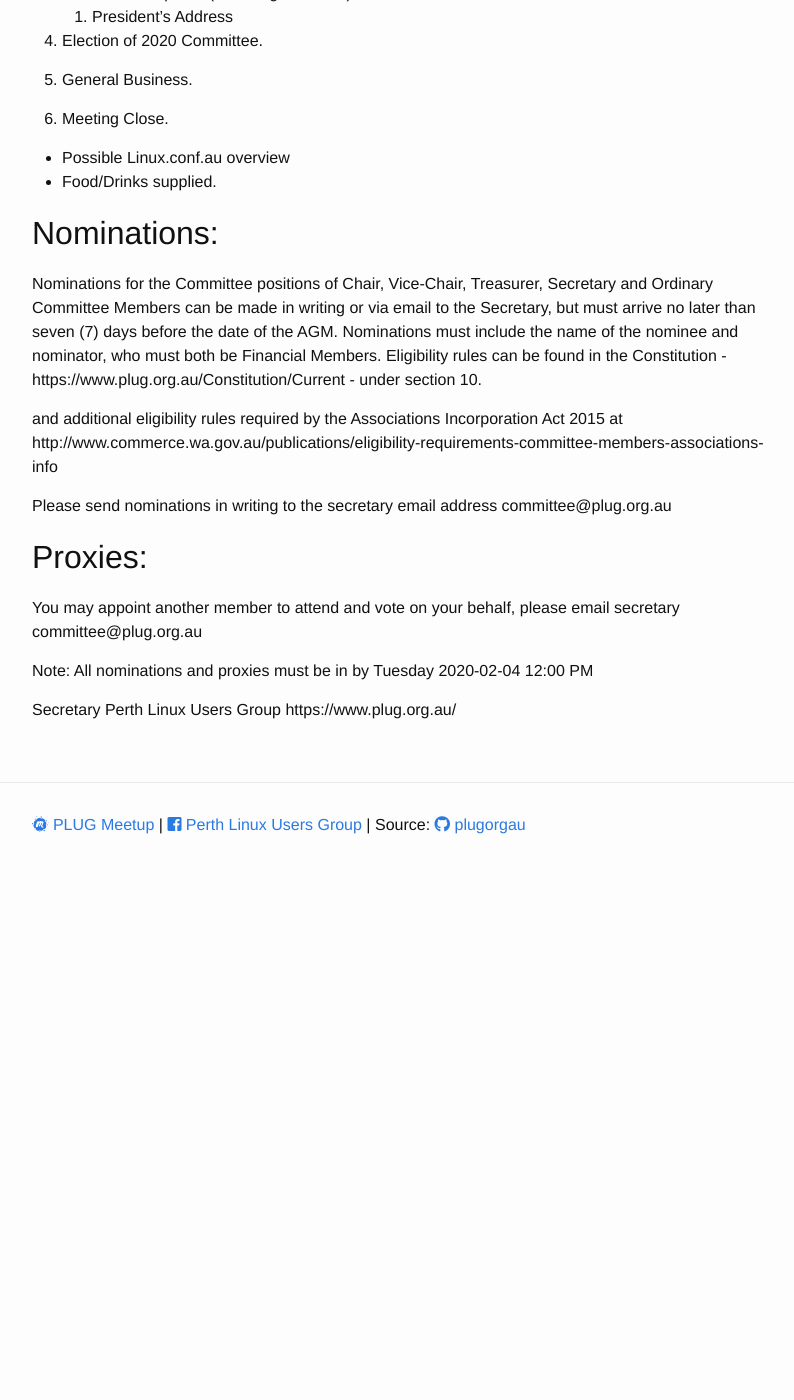
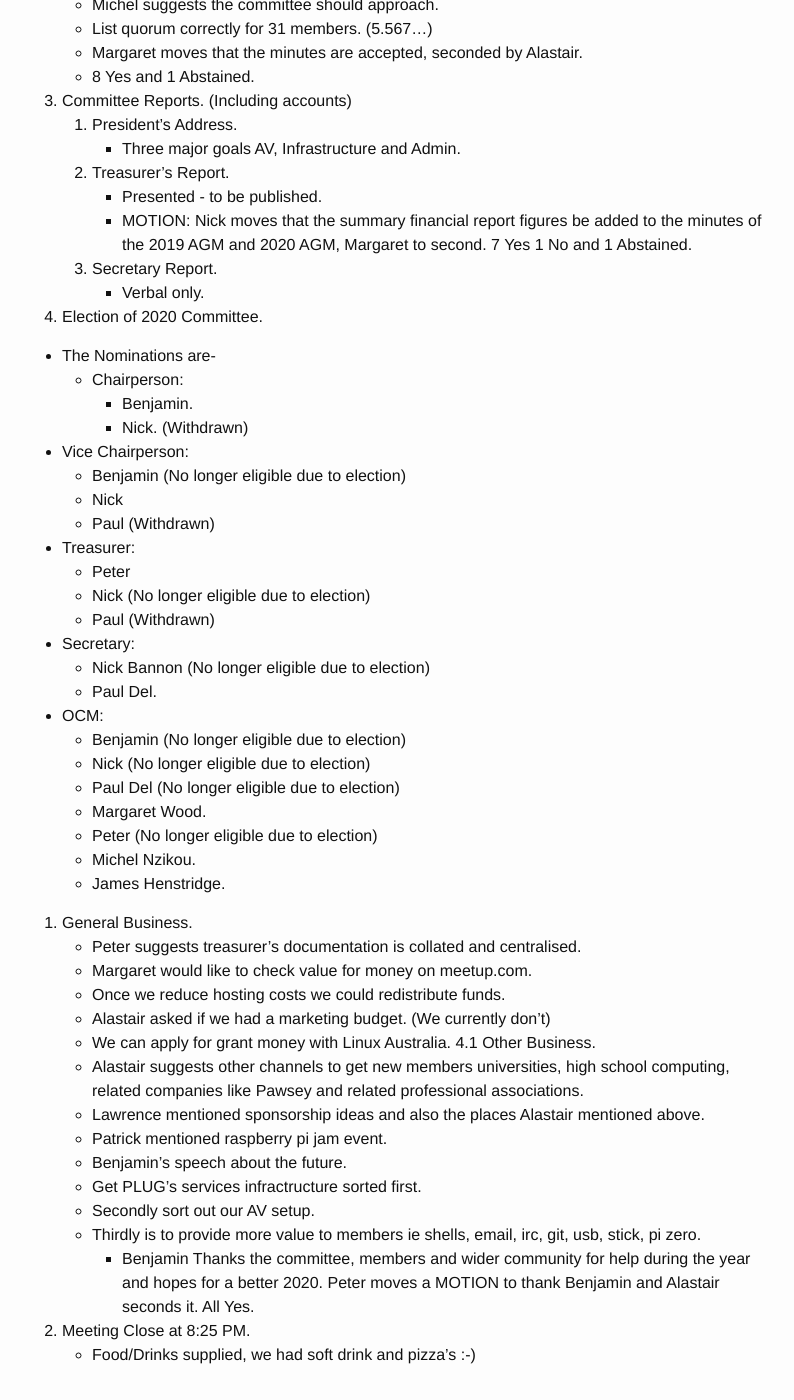
Before and after one commit to plugorgau/plugorgau.github.io, a Jekyll site: the page built from pages/events/committee/2020.md, in a window 1280 px wide and 1400 px high, scrolled down 592 px. Shown: the whole window, without its empty margins (238-1032 px from the left). Built offline with Jekyll 4.4.1, drawn with Linux system fonts in a browser that asks for light colours; nearby versions of some CDN libraries; our own code applies the rules of GitHub Pages for plain Markdown files; before the commit the page ends 1459 px from its top, so only the background shows below that; some of the changed text lies outside the part shown.

Commit message:
2020 AGM Minutes, post-meeting + 2020 committee

```diff
--- a/pages/events/committee/2020.md
+++ b/pages/events/committee/2020.md
@@ -1,45 +1,78 @@
-# PLUG AGM 2020
+---
+layout: page
+title: AGM Archive 2020
+permalink: /events/AGM/2020/
+---
 
-Notice of the PLUG Annual General Meeting for 2020
+# Perth Linux Users Group - Annual General Meeting 2020 - Minutes
 
-The Perth Linux Users Group 2020 AGM will be held at Spacecubed.com
+* Our venue has been provided by Spacecubed.com
+  * Located at 45 St Georges Terrace, Perth WA 6000 on Tuesday 11th February 2020 at 7:00 PM.
 
-Located at 45 St Georges Terrace, Perth WA 6000 on Tuesday 11th February 2020 at 7:00 PM.
+## Minutes
 
+0. Opening. Starting 7:12 PM by Benjamin.
+  * The attendance is Nick, Margaret, Peter, Alastair, Lawrence, Paul, Patrick, Benjamin, James.
+  * Apologies from Niall and Michel.
 
-## Agenda
-
-0. Opening. (Starting 7:00 PM sharp)
-
-1. Confirmation of the minutes of the previous AGM
+1. Confirmation of the minutes of the previous AGM.
+  - https://plugorgau.github.io/events/AGM/2019/
+  - Date: 2018 should read as 2019.
+  - Michel suggests the committee should approach.
+  - List quorum correctly for 31 members. (5.567...)
+  - Margaret moves that the minutes are accepted, seconded by Alastair.
+    - 8 Yes and 1 Abstained.
 
 2. Committee Reports. (Including accounts)
-    1. President's Address
+    1. President's Address.
+      * Three major goals AV, Infrastructure and Admin.
+    2. Treasurer's Report.
+      * Presented - to be published.
+      * MOTION: Nick moves that the summary financial report figures be added to the minutes of the 2019 AGM and 2020 AGM, Margaret to second. 7 Yes 1 No and 1 Abstained.
+    3. Secretary Report.
+      * Verbal only.
 
 3. Election of 2020 Committee.
 
+  * The Nominations are-
+    * Chairperson:
+      * Benjamin.
+      * Nick. (Withdrawn)
+  * Vice Chairperson:
+    * Benjamin (No longer eligible due to election)
+    * Nick
+    * Paul (Withdrawn)
+  * Treasurer:
+    * Peter
+    * Nick (No longer eligible due to election)
+    * Paul (Withdrawn)
+  * Secretary:
+    * Nick Bannon (No longer eligible due to election)
+    * Paul Del.
+  * OCM:
+    * Benjamin (No longer eligible due to election)
+    * Nick (No longer eligible due to election)
+    * Paul Del (No longer eligible due to election)
+    * Margaret Wood.
+    * Peter (No longer eligible due to election)
+    * Michel Nzikou.
+    * James Henstridge.
+
 4. General Business.
+  * Peter suggests treasurer's documentation is collated and centralised.
+  * Margaret would like to check value for money on meetup.com.
+  * Once we reduce hosting costs we could redistribute funds.
+  * Alastair asked if we had a marketing budget. (We currently don't)
+  * We can apply for grant money with Linux Australia.
+4.1 Other Business.
+  * Alastair suggests other channels to get new members universities, high school computing, related companies like Pawsey and related professional associations.
+  * Lawrence mentioned sponsorship ideas and also the places Alastair mentioned above.
+  * Patrick mentioned raspberry pi jam event.
+  * Benjamin's speech about the future.
+      * Get PLUG's services infractructure sorted first.
+      * Secondly sort out our AV setup.
+      * Thirdly is to provide more value to members ie shells, email, irc, git, usb, stick, pi zero.
+* Benjamin Thanks the committee, members and wider community for help during the year and hopes for a better 2020. Peter moves a MOTION to thank Benjamin and Alastair seconds it. All Yes.
 
-5. Meeting Close.
-
- * Possible Linux.conf.au overview
- * Food/Drinks supplied.
-
-## Nominations:
-
-Nominations for the Committee positions of Chair, Vice-Chair, Treasurer, Secretary and Ordinary Committee Members can be made in writing or via email to the Secretary, but must arrive no later than seven (7) days before the date of the AGM. Nominations must include the name of the nominee and nominator, who must both be Financial Members. Eligibility rules can be found in the Constitution - https://www.plug.org.au/Constitution/Current  - under section 10.
-
-and additional eligibility rules required by the Associations Incorporation Act 2015 at http://www.commerce.wa.gov.au/publications/eligibility-requirements-committee-members-associations-info
-
-Please send nominations in writing to the secretary email address committee@plug.org.au
-
-## Proxies:
-
-You may appoint another member to attend and vote on your behalf, please email secretary committee@plug.org.au
-
-Note: All nominations and proxies must be in by Tuesday 2020-02-04 12:00 PM
-
-
-Secretary
-Perth Linux Users Group
-https://www.plug.org.au/
+5. Meeting Close at 8:25 PM.
+ * Food/Drinks supplied, we had soft drink and pizza's :-)
```
Also changed, not shown: pages/about/committee.md (+1 -0 lines), pages/events/committee.md (+1 -0 lines).
